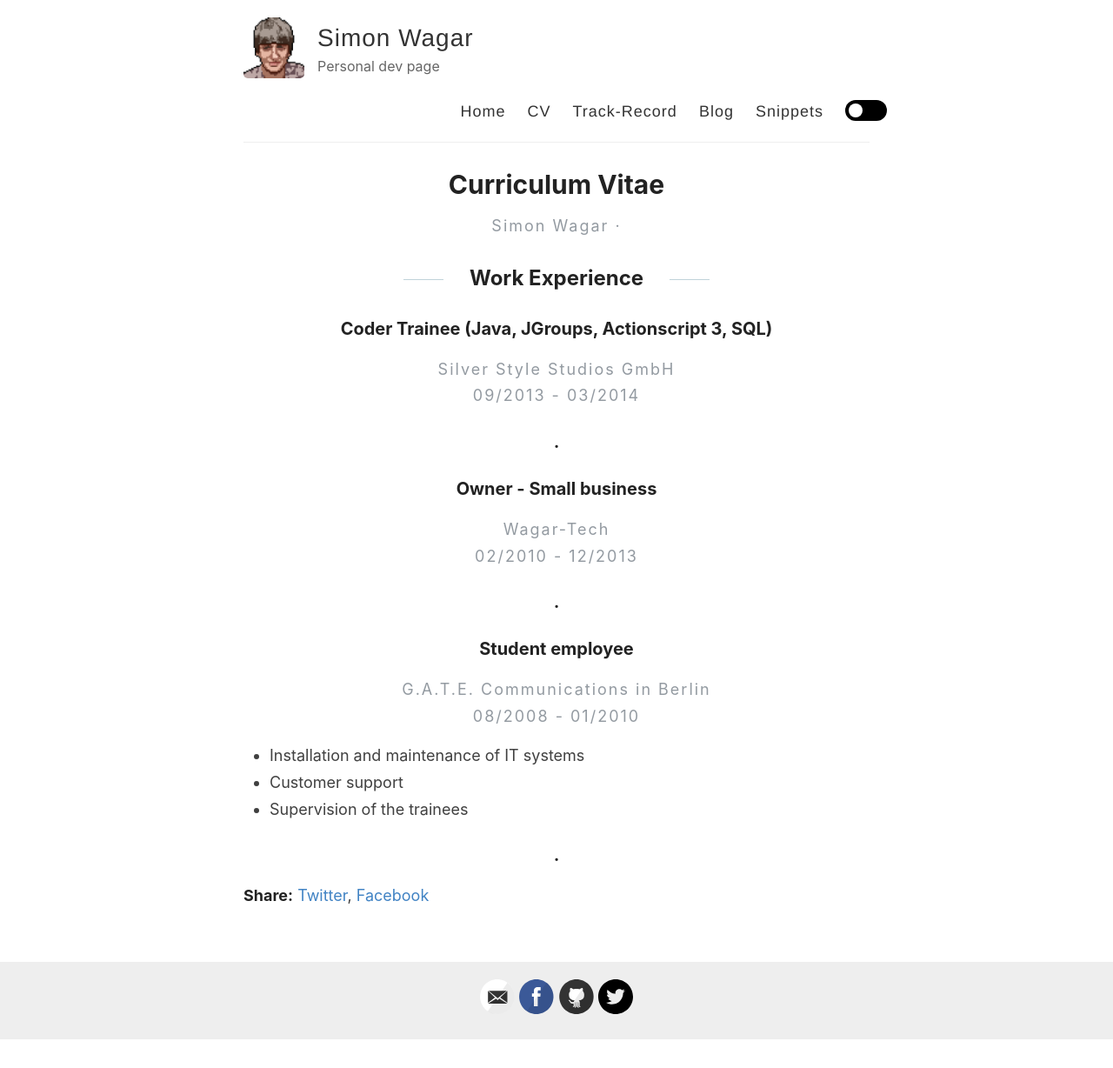
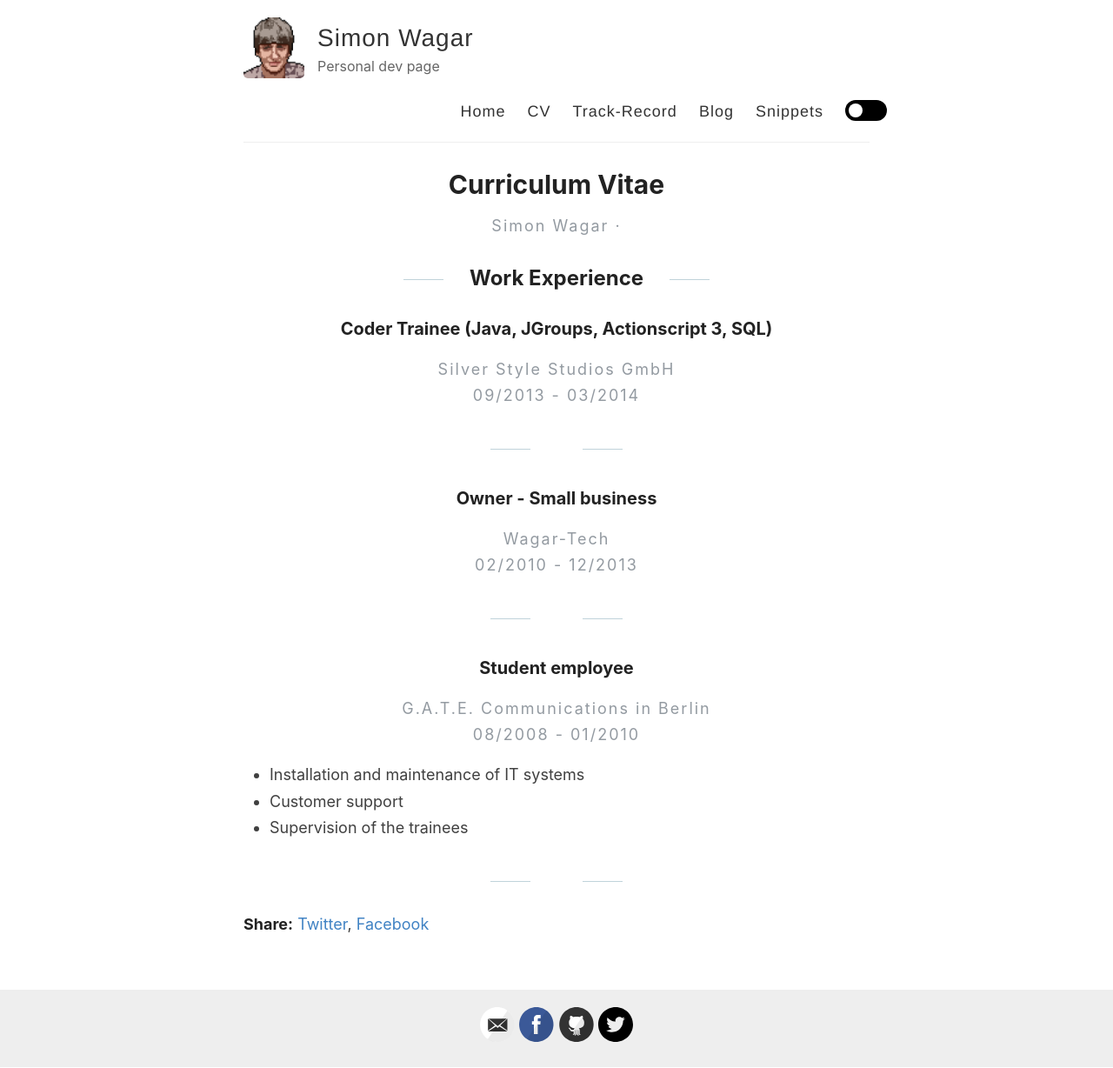
Before and after one commit to swagar/my-reverie, a Jekyll site: the page built from _pages/cv.md, in a window 1280 px wide. Shown: the whole page at 87% size. Built offline with Jekyll 4.4.1, drawn with Linux system fonts in a browser that asks for light colours; before the commit the page ends 1195 px from its top, so only the background shows below that.

Commit message:
more work on cv

```diff
--- a/_pages/cv.md
+++ b/_pages/cv.md
@@ -20,7 +20,7 @@ title: Curriculum Vitae
             </div>
         </article>
 
-        <h3>.</h3>
+        <h2></h2>
     {% endif %}
 {% endfor %}
 </div>
```
